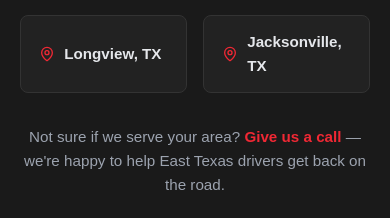
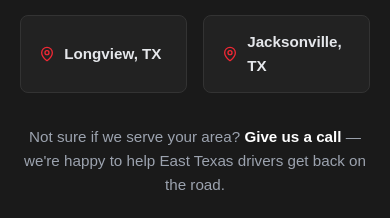
Before and after one commit to bdreyn/redline-repairs, an Eleventy site: page src/index.njk in a window 390 px wide. Shown: the part 9785-10003 px from the top of the page. Built offline with nearby package versions, Linux system fonts and the light colour scheme; Eleventy itself is replaced by a stand-in of ours; files that its build step writes are made by us from their sources; a web font is replaced by a local one.

Commit message:
Make the areas-served phone link white instead of red

```diff
--- a/src/css/style.css
+++ b/src/css/style.css
@@ -557,7 +557,7 @@ h3 { font-size: 1.5rem; color: var(--primary); }
 }
 
 #areas-served .areas-note a {
-  color: var(--accent-h, #e63946);
+  color: var(--white);
 }
 
 .areas-grid {
```
